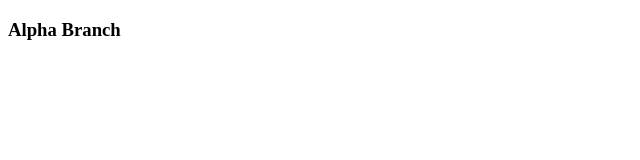
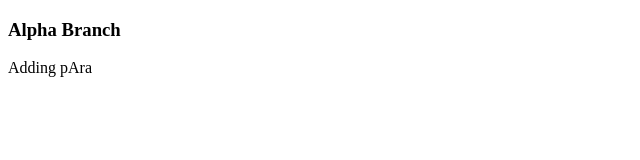
Before and after one commit to venkey8111/GitTutorial, a plain HTML site: page alpha.html in a window 1280 px wide. Shown: the whole page, without its empty margins (0-640 px from the left). Drawn offline with Linux system fonts and the light colour scheme.

Commit message:
Adding para in alpha branch

```diff
--- a/alpha.html
+++ b/alpha.html
@@ -8,5 +8,7 @@
 </head>
 <body>
     <h3>Alpha Branch</h3>
+
+    <p>Adding pAra</p>
 </body>
 </html>
```
